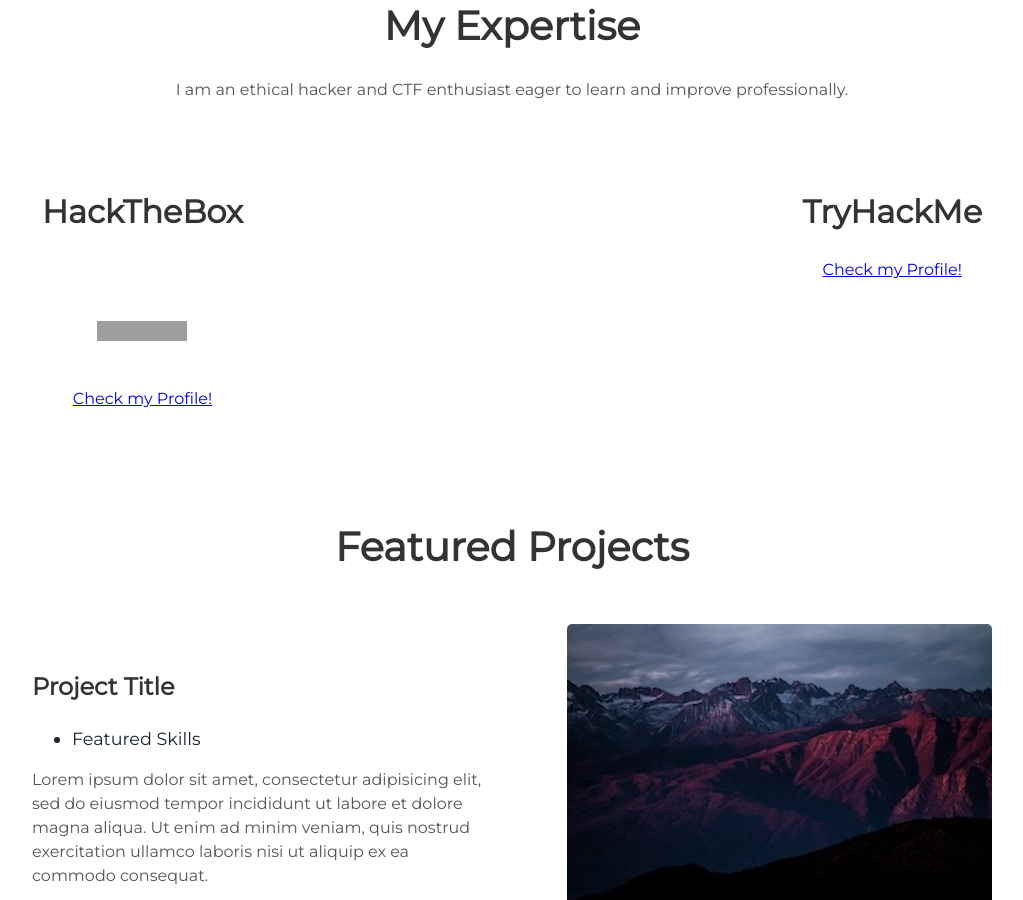
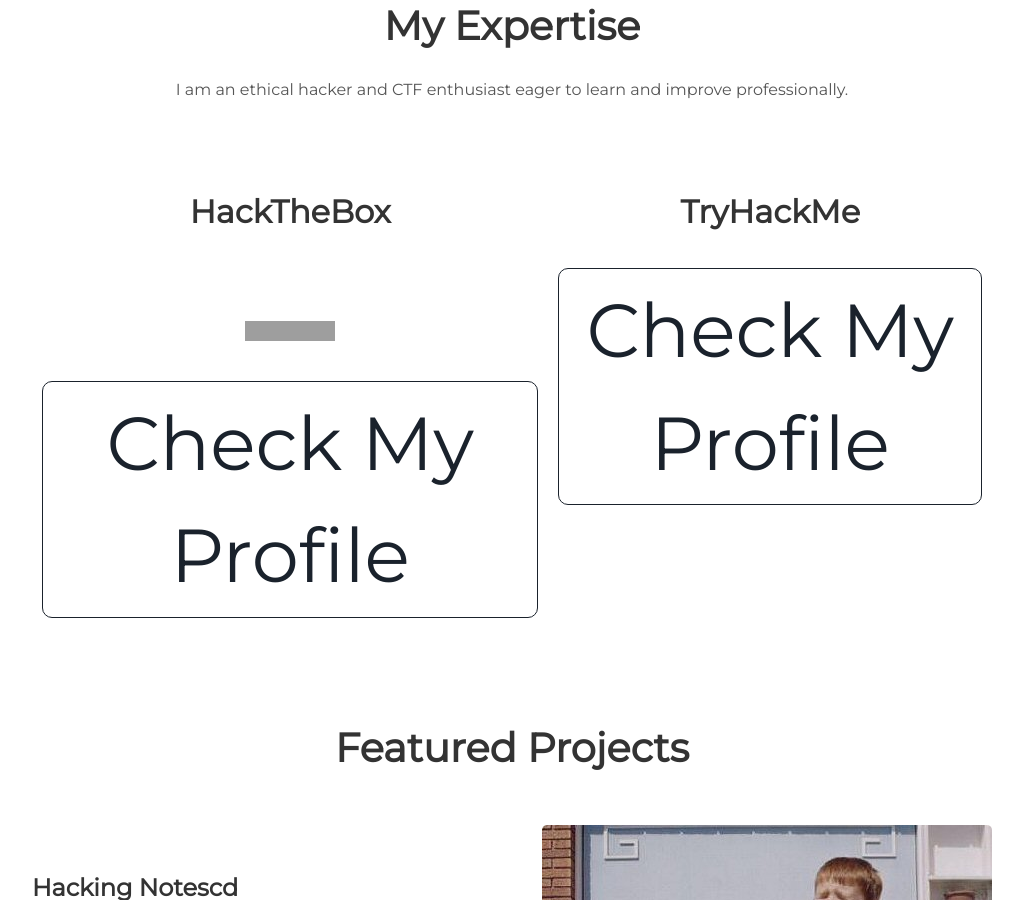
Before and after one commit to mvc1009/mvc1009.github.io, a Jekyll site: the page built from index.html, in a window 1280 px wide and 900 px high, scrolled down 979 px. Shown: the whole window, without its empty margins (128-1151 px from the left). Built offline with Jekyll 4.4.1, drawn with Linux system fonts in a browser that asks for light colours; some of the changed text lies outside the part shown; grey boxes are pictures that could not be loaded.

Commit message:
about.html and projects.html modified

```diff
--- a/_includes/about.html
+++ b/_includes/about.html
@@ -6,11 +6,11 @@
     <div class="tech">
       <h2>HackTheBox</h2>
       <img src="https://www.hackthebox.com/badge/image/137337">
-      <p><a href="https://app.hackthebox.com/profile/137337">Check my Profile!</a></p>
+      <a class="project-link" href="https://app.hackthebox.com/profile/137337">Check My Profile</a>
     </div>
     <div class="tech">
       <h2>TryHackMe</h2>
       <script src="https://tryhackme.com/badge/29112"></script>
-      <p><a href="https://tryhackme.com/p/mvc1009">Check my Profile!</a></p>
+      <a class="project-link" href="https://tryhackme.com/p/mvc1009">Check My Profile</a>
     </div>
 </div>
--- a/_includes/projects.html
+++ b/_includes/projects.html
@@ -3,15 +3,15 @@
 </div>
 <div class="user-projects">
   <div class="images-right">
-    <img alt="mountains" src="{{ "/assets/img/mountains.jpg" | prepend: site.baseurl }}" />
+    <img alt="mountains" src="{{ "/assets/img/boy-crying.jpg" | prepend: site.baseurl }}" />
   </div>
   <div class="contents">
-    <h3> Project Title </h3>
+    <h3> Hacking Notescd</h3>
     <ul>
       <li> Featured Skills</li>
     </ul>
-    <p>Lorem ipsum dolor sit amet, consectetur adipisicing elit, sed do eiusmod tempor incididunt ut labore et dolore magna aliqua. Ut enim ad minim veniam, quis nostrud exercitation ullamco laboris nisi ut aliquip ex ea commodo consequat.</p>
-    <a class="project-link" href="#">Check it out</a>
+    <p>I haven't discovered the wheel yet, so I put all finds together to easily find during my pentests. As I find new environments during my large learning process, I will update the list with these finds.</p>
+    <a class="project-link" href="/hackingnotes/">Check it out</a>
   </div>
 </div>
 <div class="user-projects">
```
Also changed, not shown: assets/img/boy-crying.jpg (added).
